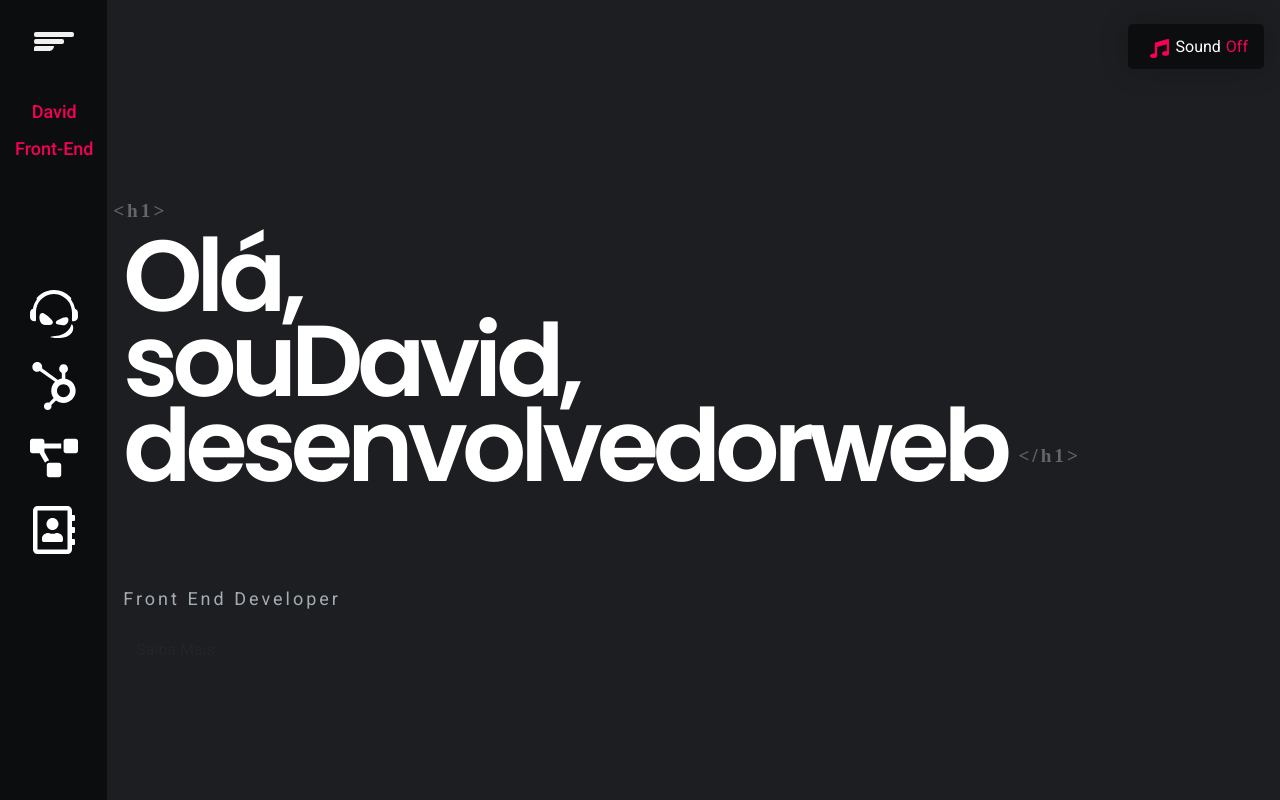
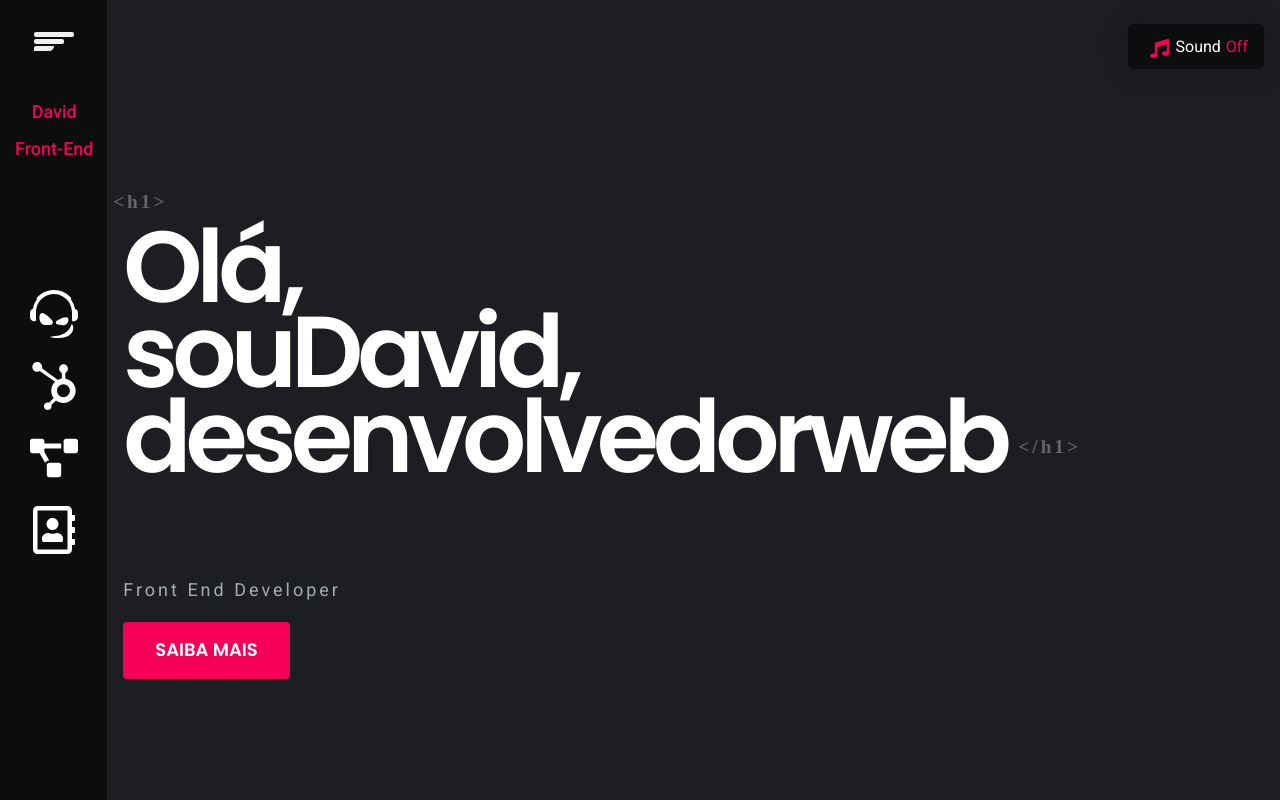
Before and after one commit to Leoodaviid/portfolio-david, a React (Create React App) app: page / in a window 1280 px wide. Built offline with nearby package versions, Linux system fonts and the light colour scheme.

Commit message:
Botão Home

```diff
--- a/src/pages/Home/Home.tsx
+++ b/src/pages/Home/Home.tsx
@@ -1,4 +1,4 @@
-import { Link } from "react-router-dom";
+import { LinkButton } from "../../components/Button/LinkButton";
 import { Section } from "./styles";
 import TextMotion from "./TextMotion";
 
@@ -26,9 +26,9 @@ const Home = () => {
         <p className="gray-text">Front End Developer</p>
         <br />
         <div>
-          <Link to={`/sobre`} className="btn btn-common">
+          <LinkButton to={`/sobre`} className="btn btn-common">
             Saiba Mais
-          </Link>
+          </LinkButton>
         </div>
       </div>
     </Section>
```
